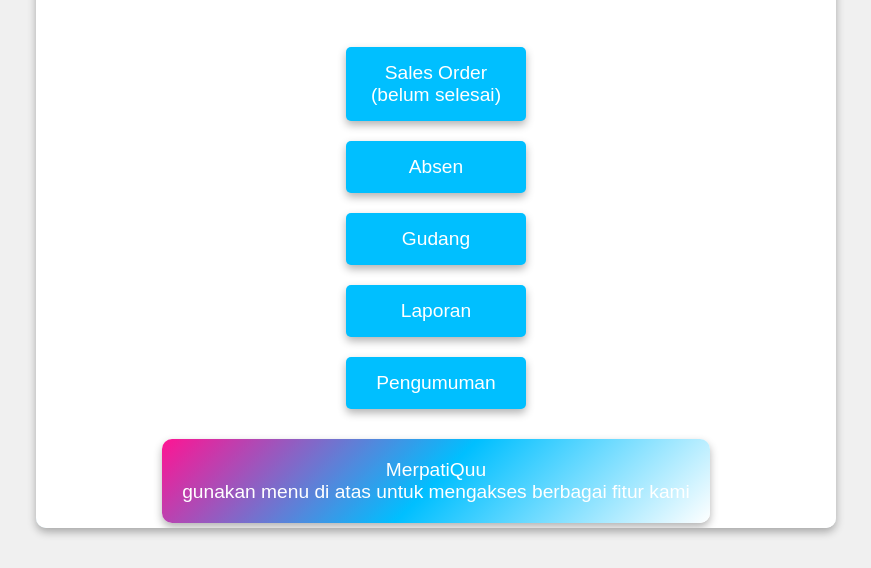
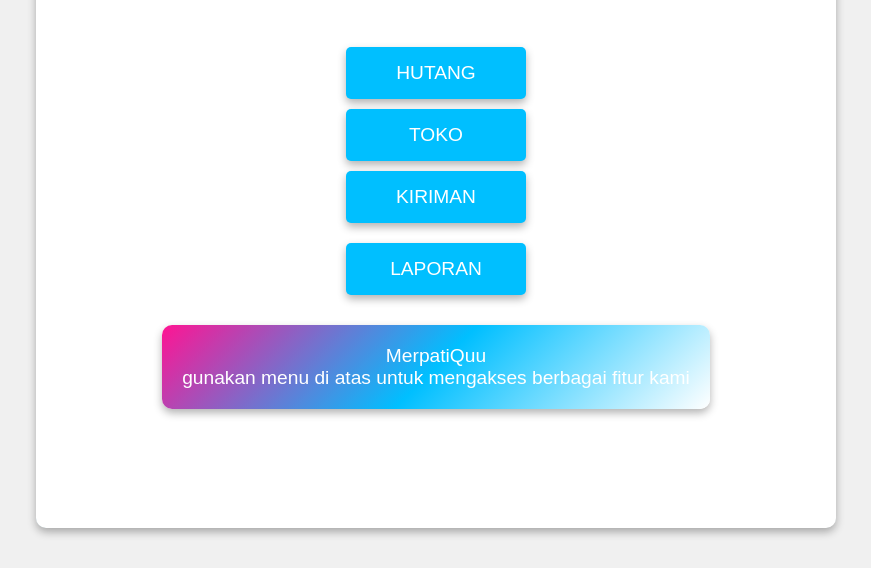
Before and after one commit to TokoMerpatiQuu/Historis, a plain HTML site: page index.html in a window 1280 px wide. Shown: the part 232-800 px from the top of the page, without its empty margins (204-1075 px from the left). Drawn offline with Linux system fonts and the light colour scheme.

Commit message:
index.html
Signed-off-by: TokoMerpatiQuu <feqbodoo@gmail.com>

```diff
--- a/index.html
+++ b/index.html
@@ -174,14 +174,14 @@
             <img src="https://github.com/MerpatiQuu/M/blob/main/WhatsApp%20Image%202024-09-11%20at%2014.38.17.jpeg?raw=true" alt="Logo Toko MerpatiQuu" class="logo">
             <h1>Toko MerpatiQuu</h1>
         </header>
-        <main>
-            <div class="menu">
-                <a href="trx.html">Sales Order (belum selesai)</a>
-                <a href="absen.html">Absen</a>
-                <a href="https://docs.google.com/spreadsheets/d/1jXhP5804xTNqvVObvtZiU5GqUAalcNqs2L6JJfWd-J0/edit?gid=1850812155#gid=1850812155">Gudang</a>
-                <a href="input.html">Laporan</a>
-                <a href="pengumuman.html">Pengumuman</a>
-            </div>
+        <main>    <div class="menu">
+        <div class="hutang-group">
+            <a>HUTANG</a>
+            <a href="historis.html">TOKO</a>
+            <a href="saless.html">KIRIMAN</a>
+        </div>
+        <a href="lapur.html">LAPORAN</a>
+    </div>
             <section class="info-box">
                 <p>MerpatiQuu</p>
                 <p>gunakan menu di atas untuk mengakses berbagai fitur kami</p>
```
